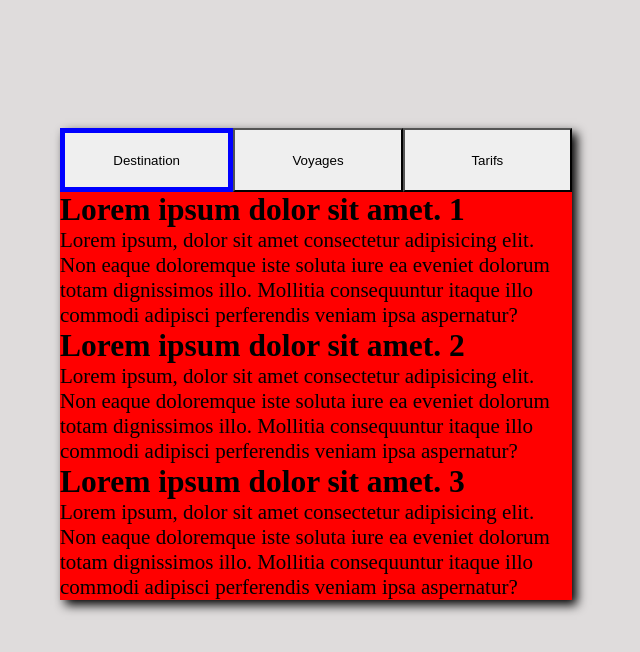
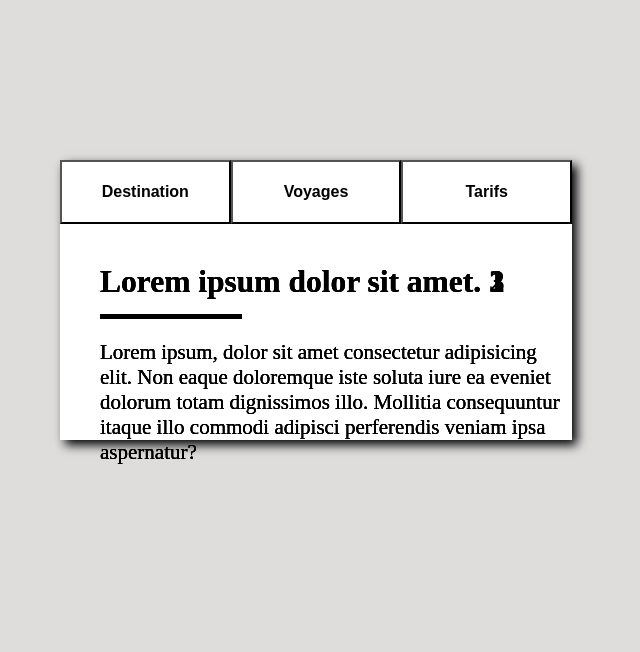
Before and after one commit to monkeycs60/Exercices-JS, a plain HTML site: page Onglets/index.html in a window 1280 px wide. Shown: the whole page, without its empty margins (324-964 px from the left). Drawn offline with Linux system fonts and the light colour scheme.

Commit message:
html et css

```diff
--- a/Onglets/style.scss
+++ b/Onglets/style.scss
@@ -8,6 +8,7 @@
   body {
 background: rgb(223, 220, 220);
 list-style-type: none;
+overflow: hidden;
   }
   .container {
       font-size: calc(2vmin + 5px);
@@ -15,11 +16,12 @@ list-style-type: none;
       height: 100vh;
   }
   .box {
-      background: red;
+      background: white;
       width: 40%;
+      height: 35vh;
       margin-left: auto;
       margin-right: auto;
-      margin-top: 10%;
+      margin-top: 20vmin;
       box-shadow: 5px 5px 10px black;
   }
   .onglets {
@@ -28,8 +30,44 @@ list-style-type: none;
   }
   button {
       width: 100%;
+      font-size: 2vmin;
+      font-weight: 600;
+      transition: 0.3s ease-in-out;
+      background: white;
+      &:focus {
+          background: rgb(6, 32, 109);
+          color: white;
+      }
 
   }
-  .onglet1 {
-      border: 5px solid blue;
+  h2 {
+      margin-top: 40px;
+      position: relative;
+      margin-bottom: 20px;
+      &::after {
+          content: "";
+          position: absolute;
+          left: 0px;
+          top: 140%;
+          height: 5px;
+          width: 30%;
+          background: black;
+      }
   }
+  p {
+      margin-top: 5vmin;
+
+  }
+  .text-onglet {
+      position: relative;
+      margin-left: 5vmin;
+      margin-top: 2vmin;
+
+  }
+  .txtonglet2, .txtonglet3 {
+      margin: 0;
+      position: absolute;
+      left: 0;
+      right: 0;
+      bottom: 0;
+  }
```
Also changed, not shown: Onglets/style.css, 1 other file.
